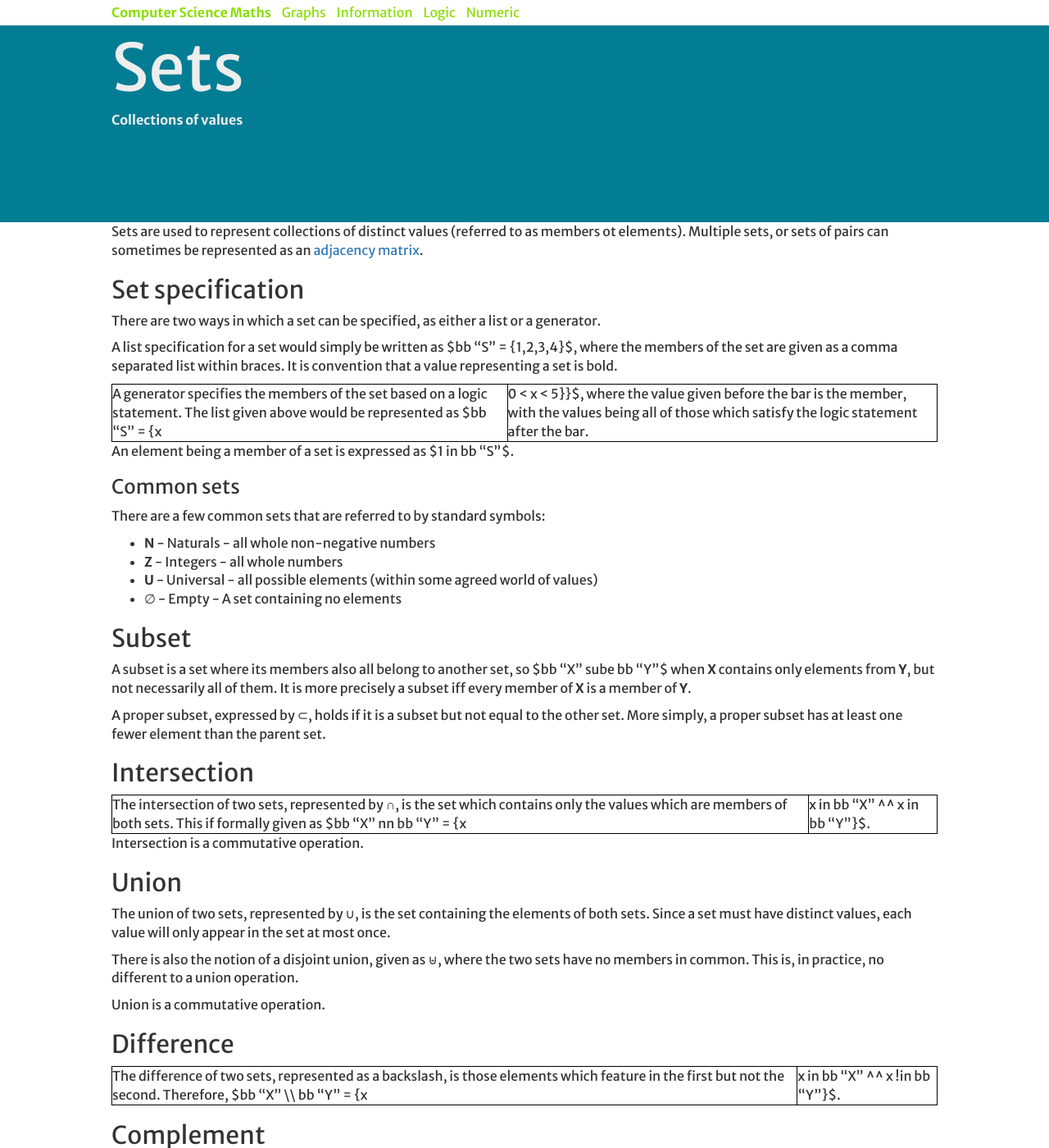
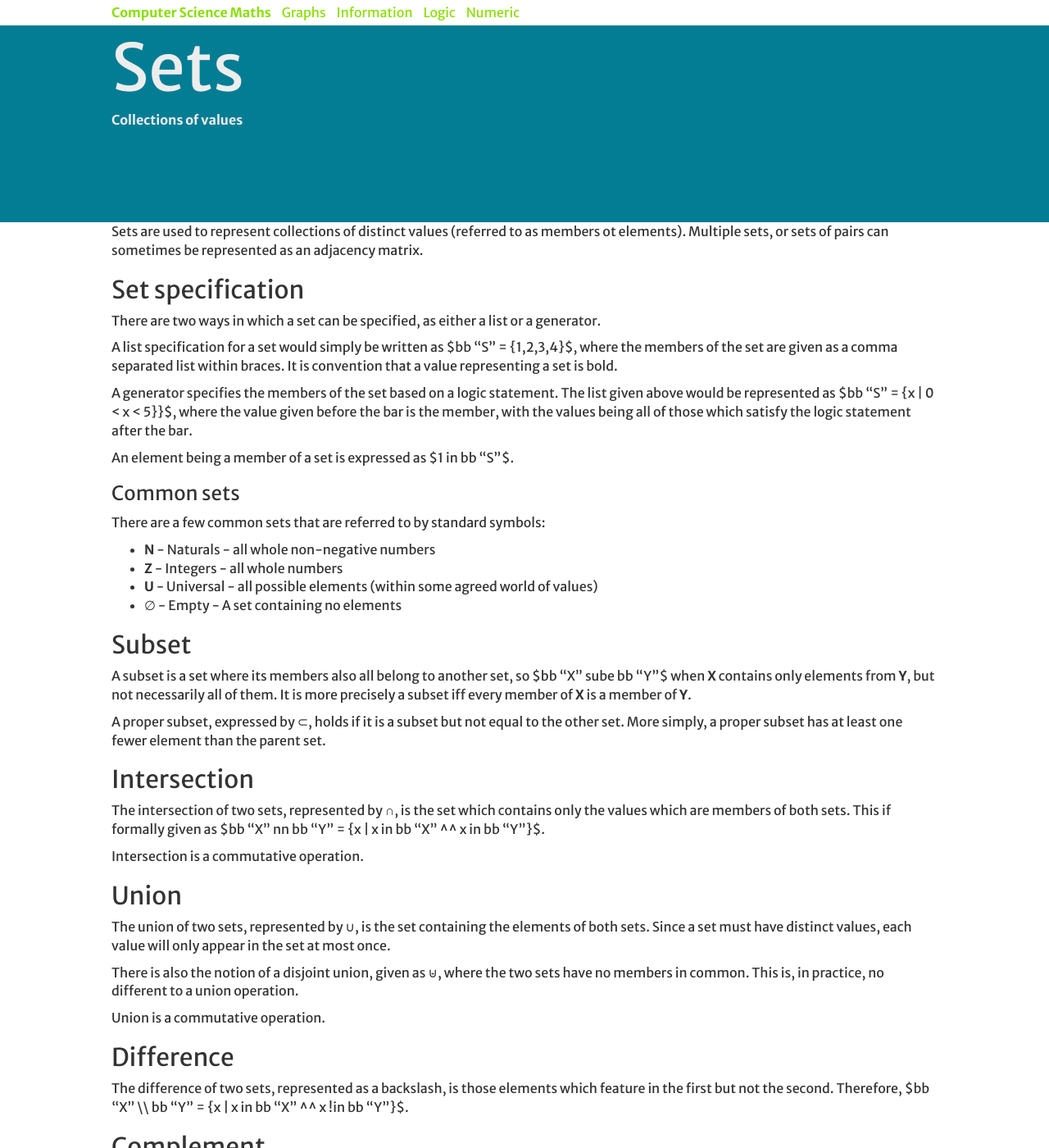
Before and after one commit to alwaysbusy/csmaths, a Jekyll site: the page built from topics/logic/sets.md, in a window 1280 px wide and 1400 px high. Shown: the whole window at 82% size. Built offline with Jekyll 4.4.1, drawn with Linux system fonts in a browser that asks for light colours; nearby versions of some CDN libraries; some of the changed text lies outside the part shown.

Commit message:
Fix a couple of set errors

```diff
--- a/topics/logic/sets.md
+++ b/topics/logic/sets.md
@@ -5,7 +5,7 @@ title: Sets
 description: Collections of values
 ---
 
-Sets are used to represent collections of distinct values (referred to as members ot elements). Multiple sets, or sets of pairs can sometimes be represented as an [adjacency matrix](/topic/numeric/matrices).
+Sets are used to represent collections of distinct values (referred to as members ot elements). Multiple sets, or sets of pairs can sometimes be represented as an adjacency matrix.
 
 ## Set specification
 
@@ -13,7 +13,7 @@ There are two ways in which a set can be specified, as either a list or a genera
 
 A list specification for a set would simply be written as $bb "S" = {1,2,3,4}$, where the members of the set are given as a comma separated list within braces. It is convention that a value representing a set is bold.
 
-A generator specifies the members of the set based on a logic statement. The list given above would be represented as $bb "S" = {x | 0 < x < 5}}$, where the value given before the bar is the member, with the values being all of those which satisfy the logic statement after the bar.
+A generator specifies the members of the set based on a logic statement. The list given above would be represented as $bb "S" = {x \| 0 < x < 5}}$, where the value given before the bar is the member, with the values being all of those which satisfy the logic statement after the bar.
 
 An element being a member of a set is expressed as $1 in bb "S"$.
 
@@ -34,7 +34,7 @@ A proper subset, expressed by ⊂, holds if it is a subset but not equal to the
 
 ## Intersection
 
-The intersection of two sets, represented by ∩, is the set which contains only the values which are members of both sets. This if formally given as $bb "X" nn bb "Y" = {x | x in bb "X" ^^ x in bb "Y"}$.
+The intersection of two sets, represented by ∩, is the set which contains only the values which are members of both sets. This if formally given as $bb "X" nn bb "Y" = {x \| x in bb "X" ^^ x in bb "Y"}$.
 
 Intersection is a commutative operation.
 
@@ -48,7 +48,7 @@ Union is a commutative operation.
 
 ## Difference
 
-The difference of two sets, represented as a backslash, is those elements which feature in the first but not the second. Therefore, $bb "X" \\\\ bb "Y" = {x | x in bb "X" ^^ x !in bb "Y"}$.
+The difference of two sets, represented as a backslash, is those elements which feature in the first but not the second. Therefore, $bb "X" \\\\ bb "Y" = {x \| x in bb "X" ^^ x !in bb "Y"}$.
 
 ## Complement
 
@@ -64,4 +64,4 @@ The powerset of a set **S** is given as $2^(bb "S")$. It contains all possible s
 
 ## Cartesian Product
 
-The cartesian product of two sets, given by x, is a set containing orders pairs of each combination of elements. If there were two sets $bb "A" = {1,2,3}$ and $bb "B" = {4,5,6}$, then $bb "A" xx bb "B" = {(1,4),(1,5),(1,6),(2,4),(2,5),(2,6),(3,4),(3,5),(3,6)}.
+The cartesian product of two sets, given by x, is a set containing orders pairs of each combination of elements. If there were two sets $bb "A" = {1,2,3}$ and $bb "B" = {4,5,6}$, then $bb "A" xx bb "B" = {(1,4),(1,5),(1,6),(2,4),(2,5),(2,6),(3,4),(3,5),(3,6)}$.
```
